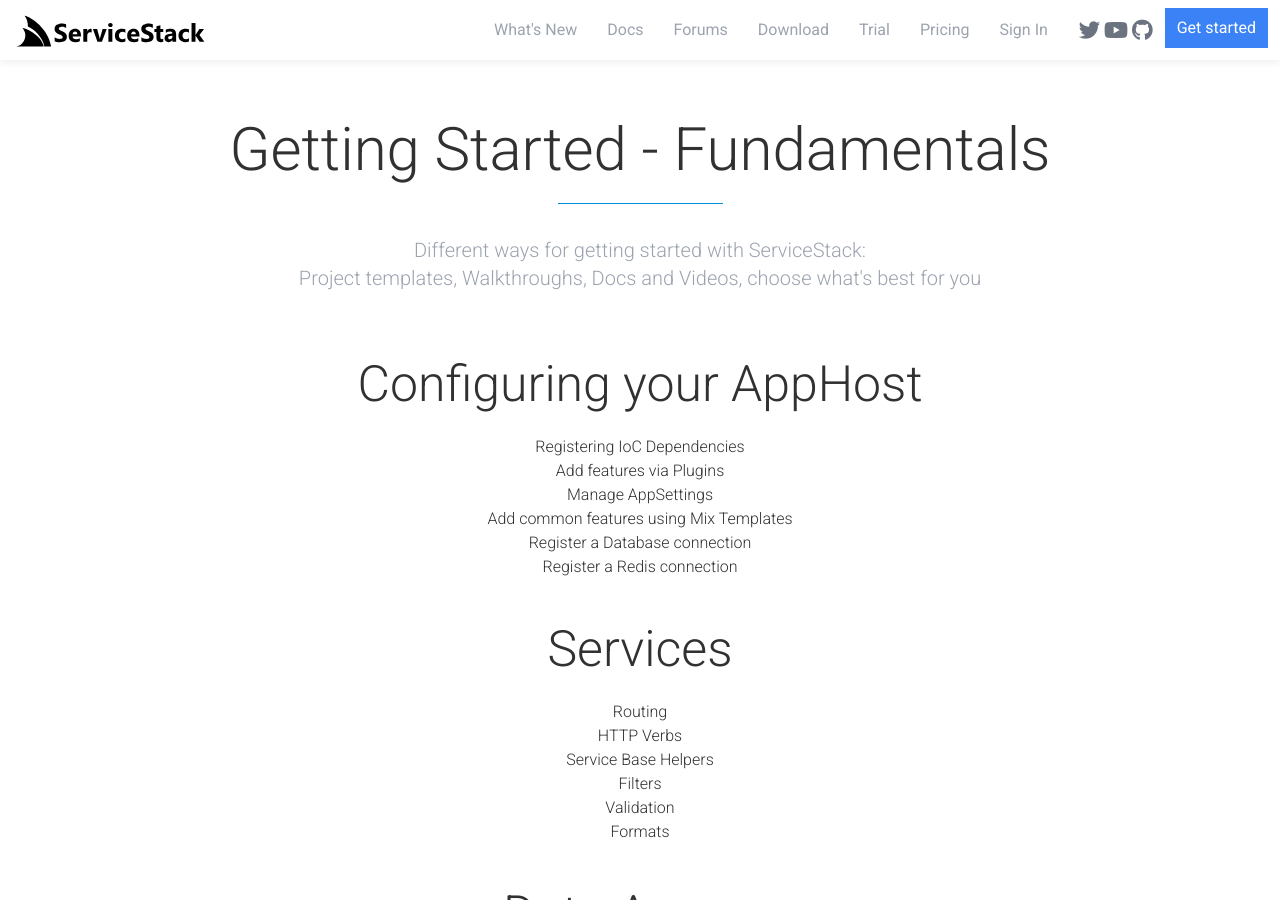
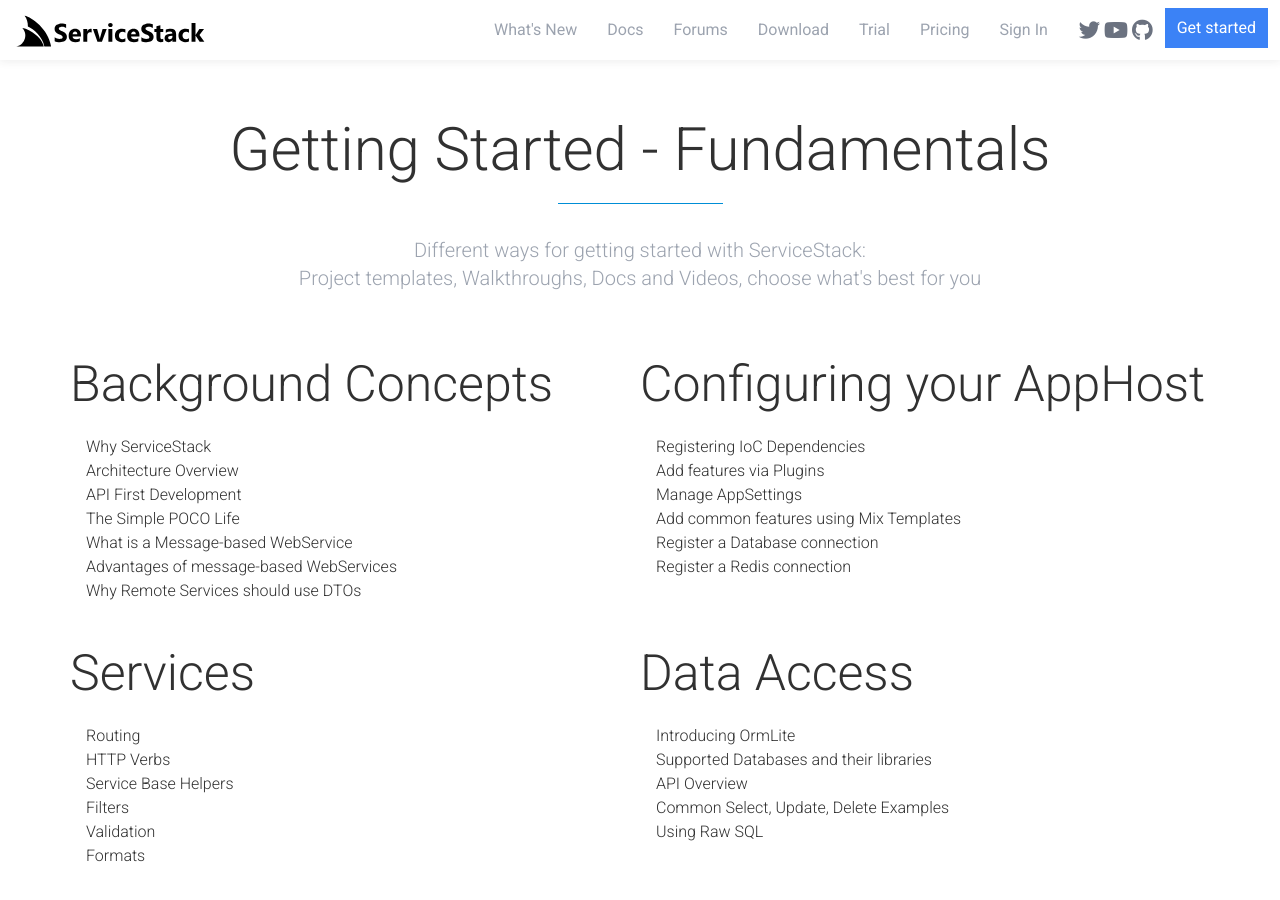
Before and after one commit to mythz/site, a Jekyll site: the page built from _pages/start-fundamentals.html, in a window 1280 px wide and 900 px high. Built offline with Jekyll 4.4.1, drawn with Linux system fonts in a browser that asks for light colours.

Commit message:
tweak start page layouts

```diff
--- a/_pages/start-fundamentals.html
+++ b/_pages/start-fundamentals.html
@@ -17,7 +17,24 @@
             </div>
         </div>
         <div class="container my-10">
-            <div class="w-full flex flex-col justify-center text-center">
+            <div class="flex flex-wrap">
+
+                <div class="w-full sm:w-1/2">
+                    <h2>Background Concepts</h2>
+                    <div class="w-full px-4 py-2">
+                        <ul>
+                            <li>Why ServiceStack</li>
+                            <li>Architecture Overview</li>
+                            <li>API First Development</li>
+                            <li>The Simple POCO Life</li>
+                            <li>What is a Message-based WebService</li>
+                            <li>Advantages of message-based WebServices</li>
+                            <li>Why Remote Services should use DTOs</li>
+                        </ul>
+                    </div>
+                </div>
+
+                <div class="w-full sm:w-1/2">
                     <h2>Configuring your AppHost</h2>
                     <div class="w-full px-4 py-2">
                         <ul>
@@ -29,6 +46,9 @@
                             <li>Register a Redis connection</li>
                         </ul>
                     </div>
+                </div>
+
+                <div class="w-full sm:w-1/2">
                     <h2>Services</h2>
                     <div class="w-full px-4 py-2">
                         <ul>
@@ -40,6 +60,9 @@
                             <li>Formats</li>
                         </ul>
                     </div>
+                </div>
+
+                <div class="w-full sm:w-1/2">
                     <h2>Data Access</h2>
                     <div class="w-full px-4 py-2">
                         <ul>
@@ -50,6 +73,9 @@
                             <li>Using Raw SQL</li>
                         </ul>
                     </div>
+                </div>
+
+                <div class="w-full sm:w-1/2">
                     <h2>Caching</h2>
                     <div class="w-full px-4 py-2">
                         <ul>
@@ -59,6 +85,9 @@
                             <li>Redis Native Client</li>
                         </ul>
                     </div>
+                </div>
+
+                <div class="w-full sm:w-1/2">
                     <h2>Client Integrations</h2>
                     <div class="w-full px-4 py-2">
                         <ul>
@@ -71,6 +100,9 @@
                             <li>Instant Client Apps</li>
                         </ul>
                     </div>
+                </div>
+
+                <div class="w-full sm:w-1/2">
                     <h2>Tooling</h2>
                     <div class="w-full px-4 py-2">
                         <ul>
@@ -82,6 +114,9 @@
                         </ul>
                     </div>
                 </div>
+
+            </div>
+
             <div class="my-20 flex justify-center">
                 <div class="flex items-center">
                     <a href="/start/project-overview">
```
Also changed, not shown: _pages/start-project.html (+14 -4 lines), _pages/start.html (+6 -6 lines). Lines whose indentation alone changed are shown as unchanged.
